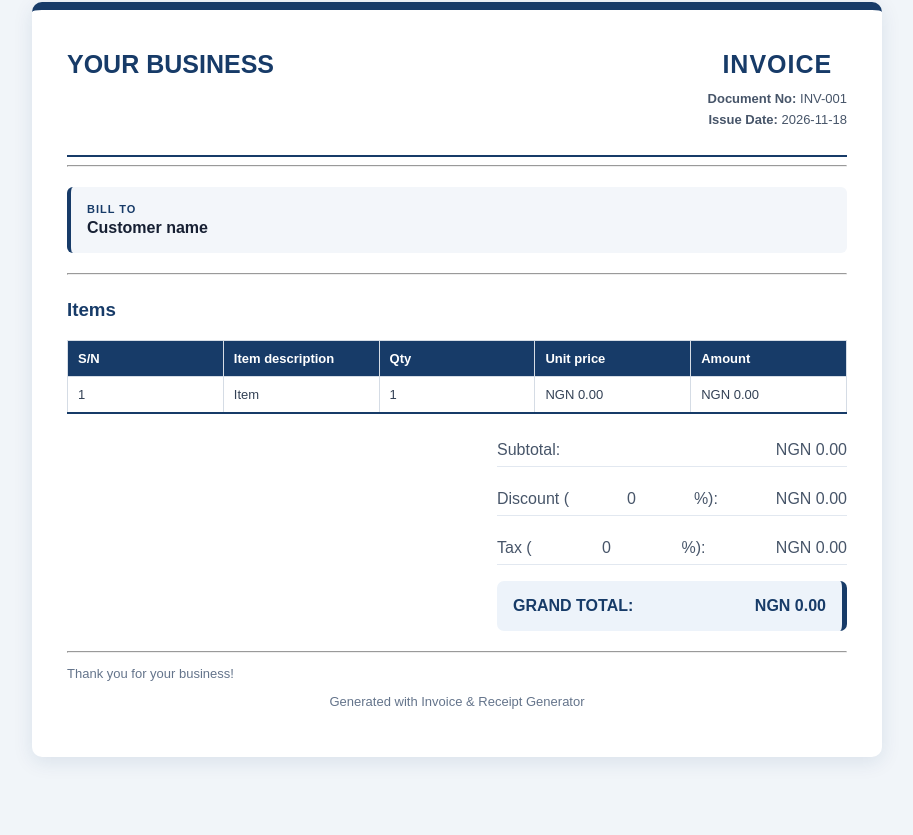
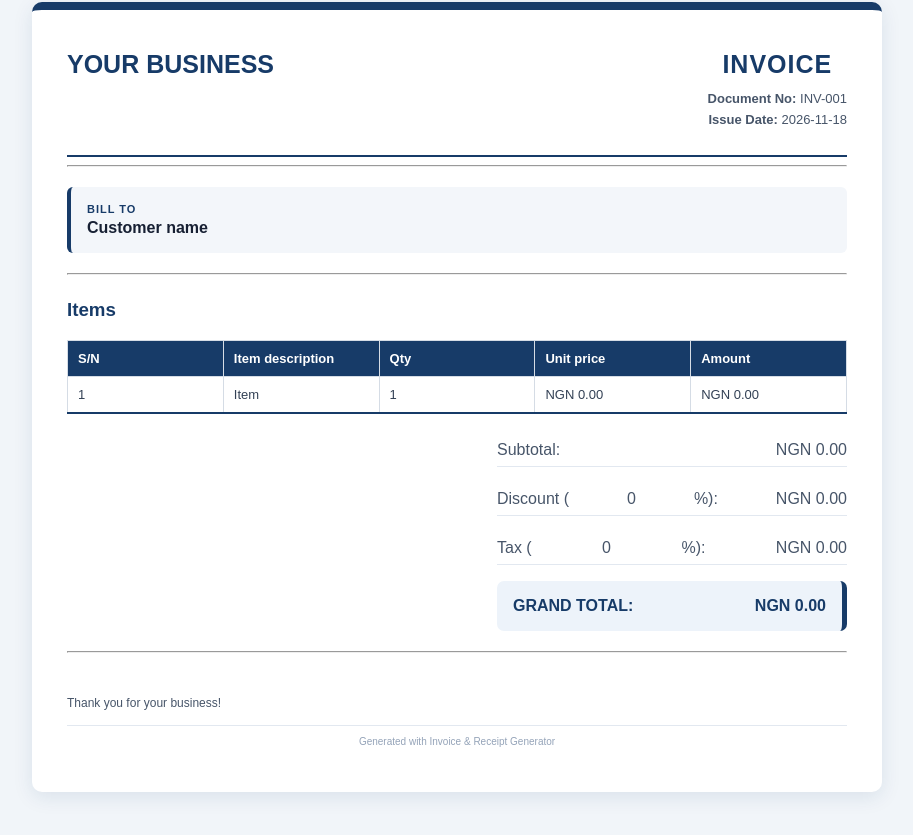
Before and after one commit to futhman01-coder/invoice-generator, a plain HTML site: page index.html in a window 1280 px wide. Shown: the part 1577-2412 px from the top of the page, without its empty margins (183-1096 px from the left). Before the commit the page ends 2379 px from the top, so only its background shows below. Drawn offline with Linux system fonts and the light colour scheme.

Commit message:
Improve Invoice footer alignment and styling

```diff
--- a/index.html
+++ b/index.html
@@ -295,6 +295,26 @@ button.secondary{background:#16835b}
   margin:7px 0;
   color:#475569;
   }
+  .invoice-footer{
+  margin-top:20px;
+  padding-top:5px;
+}
+
+.invoice-footer #notesView{
+  margin:18px 0 12px;
+  color:#475569;
+  font-size:12px;
+  text-align:left;
+}
+
+.invoice-footer p:last-child{
+  margin-top:15px;
+  padding-top:10px;
+  border-top:1px solid #e2e8f0;
+  font-size:10px;
+  color:#94a3b8;
+  text-align:center;
+}
 .paper .total{
   background:#edf3fa;
   color:#173b68;
@@ -505,6 +525,7 @@ oninput="update()">
 </div>
 
 <hr>
+ <div class="invoice-footer">
 <div id="paymentView" class="payment-details" style="display:none;">
   <h3>PAYMENT DETAILS</h3>
   <p><strong>Bank:</strong> <span id="bankView"></span></p>
@@ -515,6 +536,7 @@ oninput="update()">
 
 <p id="notesView" class="muted">Thank you for your business!</p>
 <p class="muted" style="text-align:center">Generated with Invoice & Receipt Generator</p>
+ </div>
 </div>
 </div>
 
```
